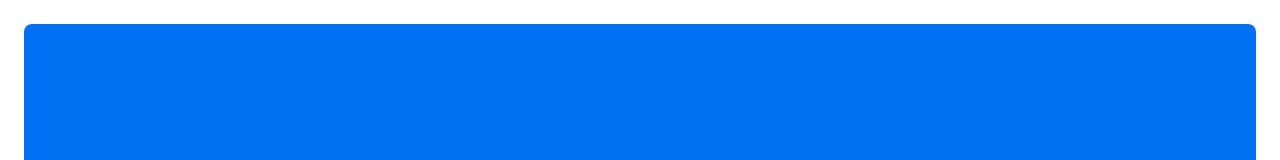
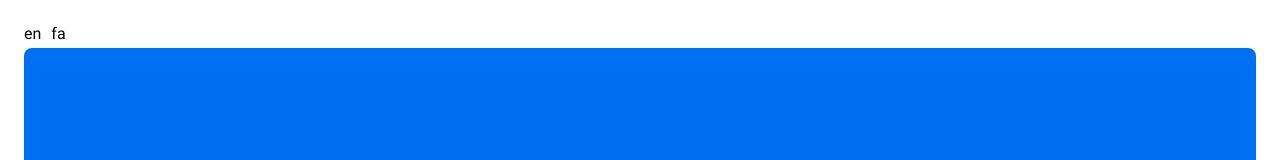
Before and after one commit to maedehmr/nextjs-dashboard, a Next.js app: page /dashboard in a window 1280 px wide. Shown: the top 160 px of the page. Built offline with nearby package versions, Linux system fonts and the light colour scheme.

Commit message:
add localization switch

```diff
--- a/app/[lang]/page.tsx
+++ b/app/[lang]/page.tsx
@@ -4,6 +4,7 @@ import Link from 'next/link';
 import Image from 'next/image';
 import { Locale } from '../../locale/i18n-config';
 import { getDictionary } from '@/locale/getDictionaries';
+import LocaleSwitcher from '../ui/components/locale-switcher';
 
 interface PageParams {
   params: { lang: Locale };
@@ -13,6 +14,7 @@ const Page: React.FC<PageParams> = async ({ params }) => {
   const dict = await getDictionary(params.lang);
   return (
     <main className="flex min-h-screen flex-col p-6">
+          <LocaleSwitcher />
       <div className="flex h-20 shrink-0 items-end rounded-lg bg-blue-500 p-4 md:h-52">
         <AcmeLogo />
       </div>
--- a/app/ui/components/dashboard/sidenav.tsx
+++ b/app/ui/components/dashboard/sidenav.tsx
@@ -3,6 +3,7 @@ import NavLinks from '@/app/ui/components/dashboard/nav-links';
 import AcmeLogo from '@/app/ui/components/acme-logo';
 import { PowerIcon } from '@heroicons/react/24/outline';
 import { signOut } from '@/auth';
+import LocaleSwitcher from '../locale-switcher';
 
 export default function SideNav() {
   return (
@@ -17,7 +18,9 @@ export default function SideNav() {
       </Link>
       <div className="flex grow flex-row justify-between space-x-2 md:flex-col md:space-x-0 md:space-y-2">
         <NavLinks />
-        <div className="hidden h-auto w-full grow rounded-md bg-gray-50 md:block"></div>
+        <div className="hidden h-auto w-full grow rounded-md bg-gray-50 md:block">
+          <LocaleSwitcher />
+        </div>
         <form
           action={async () => {
             'use server';
--- /dev/null
+++ b/app/ui/components/locale-switcher.tsx
@@ -0,0 +1,27 @@
+'use client';
+
+import { usePathname } from 'next/navigation';
+import Link from 'next/link';
+import { i18n, type Locale } from '@/locale/i18n-config';
+
+export default function LocaleSwitcher() {
+  const pathName = usePathname();
+  const redirectedPathName = (locale: Locale) => {
+    if (!pathName) return '/';
+    const segments = pathName.split('/');
+    segments[1] = locale;
+    return segments.join('/');
+  };
+
+  return (
+    <div className="flex gap-x-2.5">
+      {i18n.locales.map((locale) => {
+        return (
+          <span key={locale}>
+            <Link href={redirectedPathName(locale)}>{locale}</Link>
+          </span>
+        );
+      })}
+    </div>
+  );
+}
```
